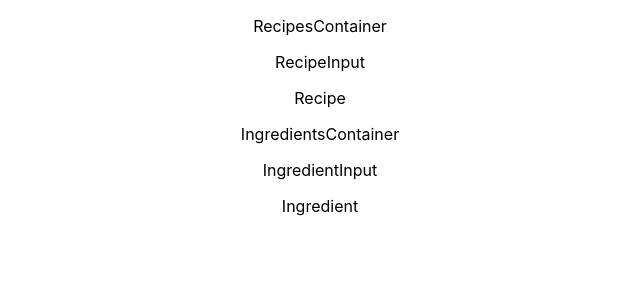
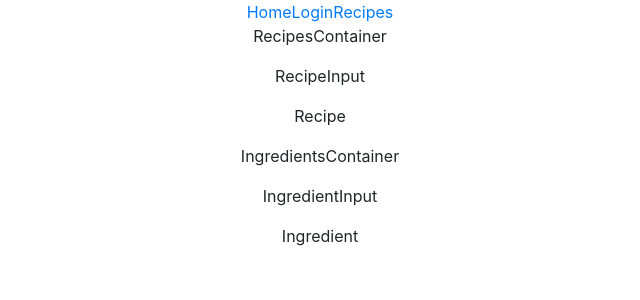
Before and after one commit to Emi691/recipe-box, a React (Create React App) app in the folder recipe-box-app/: page /recipes in a window 1280 px wide. Shown: the top 300 px of the page, without its empty margins (320-960 px from the left). Built offline with nearby package versions, Linux system fonts and the light colour scheme.

Commit message:
Adds Navbar components and imports it to App.js

```diff
--- a/recipe-box-app/public/index.html
+++ b/recipe-box-app/public/index.html
@@ -24,7 +24,7 @@
       work correctly both with client-side routing and a non-root public URL.
       Learn how to configure a non-root public URL by running `npm run build`.
     -->
-    <title>React App</title>
+    <title>Recipe Box</title>
   </head>
   <body>
     <noscript>You need to enable JavaScript to run this app.</noscript>
--- a/recipe-box-app/src/App.js
+++ b/recipe-box-app/src/App.js
@@ -1,6 +1,6 @@
-import logo from './logo.svg';
 import './App.css';
 import { BrowserRouter as Router, Route } from 'react-router-dom'
+import Navbar from './Navbar'
 import Home from './components/Home'
 import UsersContainer from './containers/UsersContainer';
 import RecipesContainer from './containers/RecipesContainer';
@@ -9,9 +9,12 @@ function App() {
   return (
     <div className="App">
       <Router>
-      <Route exact path="/" component={Home}/>
-      <Route exact path="/login" component={UsersContainer} />
-      <Route exact path="/recipes" component={RecipesContainer} />
+        <div>
+          <Navbar />
+          <Route exact path="/" component={Home}/>
+          <Route exact path="/login" component={UsersContainer} />
+          <Route exact path="/recipes" component={RecipesContainer} />
+        </div>
       </Router>
     </div>
   );
--- /dev/null
+++ b/recipe-box-app/src/Navbar.js
@@ -0,0 +1,25 @@
+import React, { Component } from 'react'
+import { NavLink } from 'react-router-dom'
+
+class Navbar extends Component {
+    render() {
+        return (
+            <div>
+                <NavLink
+                    to="/"
+                    exact
+                >Home</NavLink>
+                <NavLink
+                    to="/login"
+                    exact
+                >Login</NavLink>
+                <NavLink
+                    to="/recipes"
+                    exact
+                >Recipes</NavLink>
+            </div>
+        )
+    }
+}
+
+export default Navbar
--- a/recipe-box-app/src/index.js
+++ b/recipe-box-app/src/index.js
@@ -1,11 +1,11 @@
 import React from 'react';
 import ReactDOM from 'react-dom';
+import 'bootstrap/dist/css/bootstrap.min.css';
 import { createStore } from 'redux';
 import { Provider } from 'react-redux'
 import './index.css';
 import App from './App';
 import RootReducer from './reducers/RootReducer'
-import reportWebVitals from './reportWebVitals';
 
 const store = createStore(
   RootReducer,
@@ -18,8 +18,3 @@ ReactDOM.render(
   </Provider>,
   document.getElementById('root')
 );
-
-// If you want to start measuring performance in your app, pass a function
-// to log results (for example: reportWebVitals(console.log))
-// or send to an analytics endpoint. Learn more: https://bit.ly/CRA-vitals
-reportWebVitals();
```
Also changed, not shown: recipe-box-app/src/index.html (deleted, +0 -8 lines).
